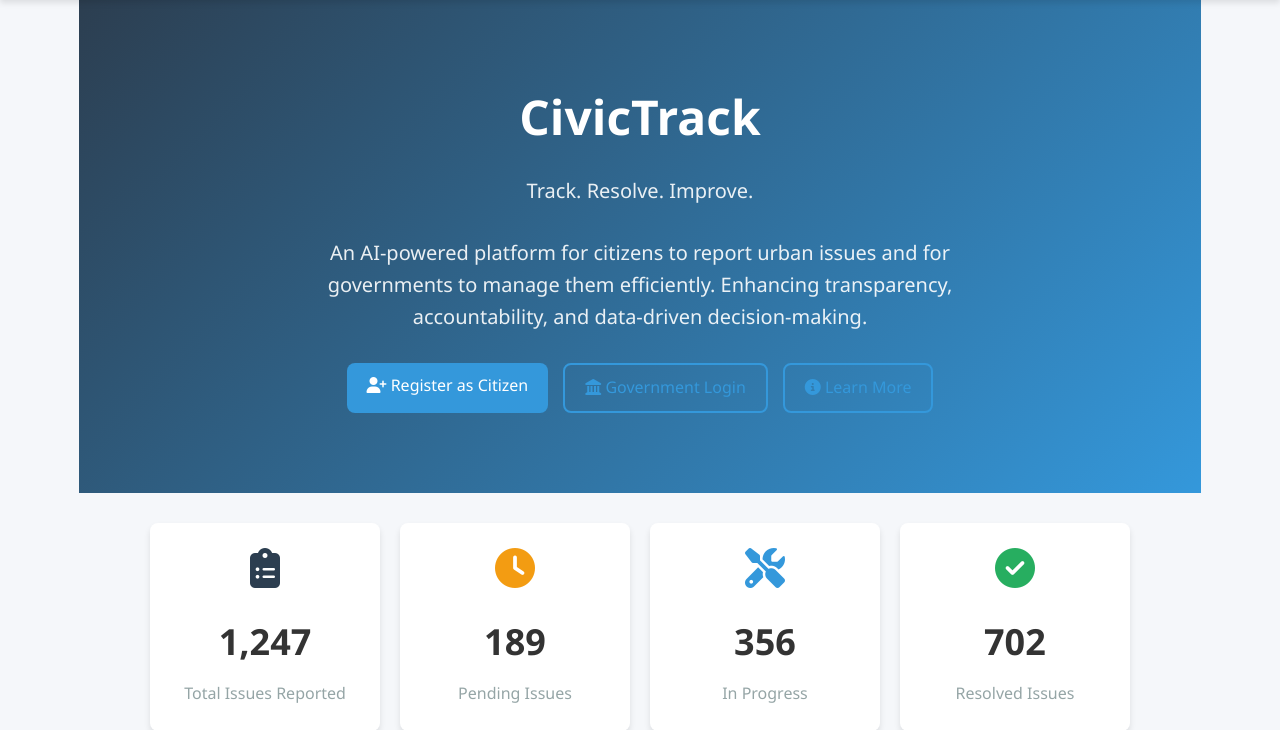
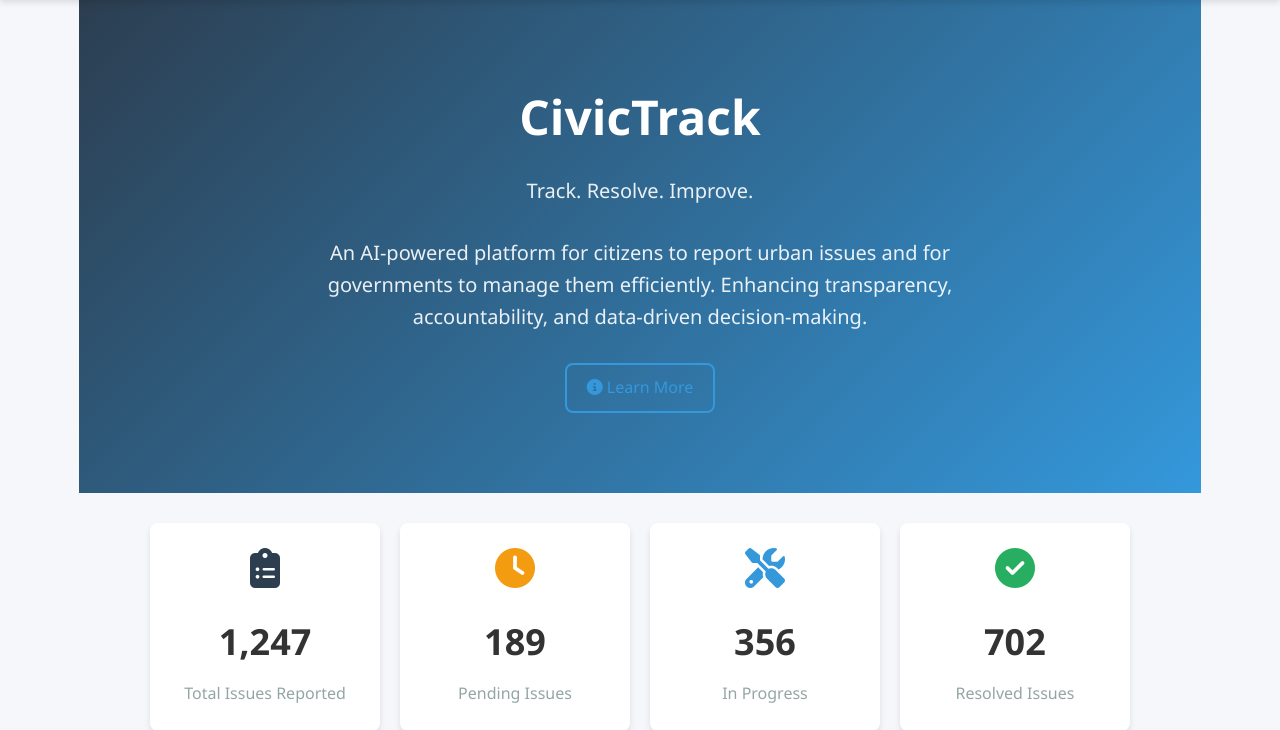
Before and after one commit to MuhammadFauzan98/CivicTrack, a Flask app: page / in a window 1280 px wide. Shown: the part 77-807 px from the top of the page. Run offline with Flask 3, Linux system fonts and the light colour scheme.

Commit message:
Remove register and government login buttons from hero section
- Removed 'Register as Citizen' button
- Removed 'Government Login' button
- Hero section now only shows 'Learn More' button for unauthenticated users
- Authenticated users see relevant action buttons (Admin Dashboard or Report Issue)

```diff
--- a/templates/index.html
+++ b/templates/index.html
@@ -11,14 +11,7 @@
         <p>An AI-powered platform for citizens to report urban issues and for governments to manage them efficiently. Enhancing transparency, accountability, and data-driven decision-making.</p>
 
         <div class="hero-btns">
-            {% if not current_user.is_authenticated %}
-            <a href="{{ url_for('auth.register') }}" class="btn btn-primary">
-                <i class="fas fa-user-plus"></i> Register as Citizen
-            </a>
-            <a href="{{ url_for('auth.register') }}?type=government" class="btn btn-outline">
-                <i class="fas fa-landmark"></i> Government Login
-            </a>
-            {% else %}
+            {% if current_user.is_authenticated %}
                 {% if current_user.is_admin or current_user.is_government %}
                 <a href="{{ url_for('admin.admin_dashboard') }}" class="btn btn-primary">
                     <i class="fas fa-tachometer-alt"></i> Go to Admin Dashboard
```
